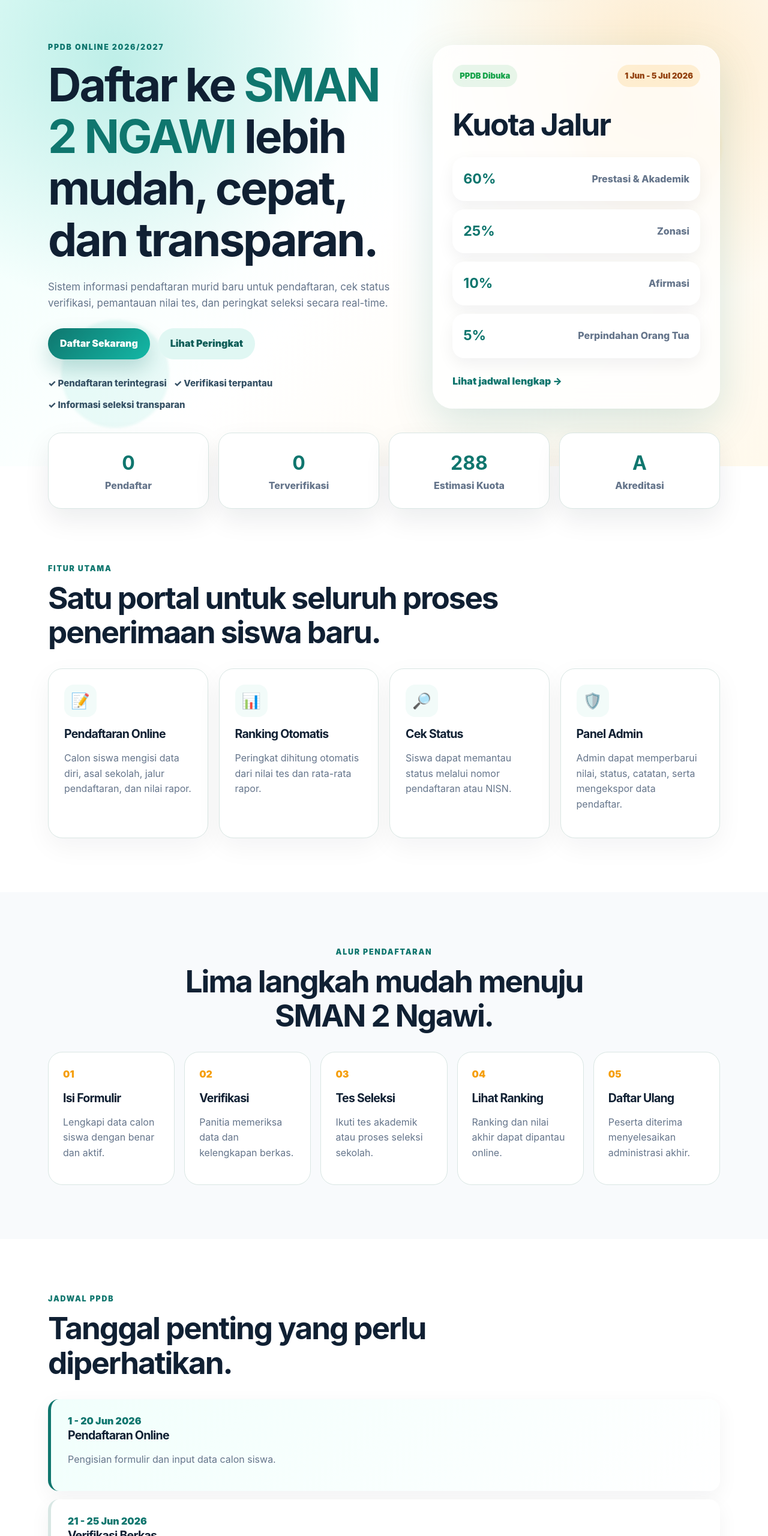
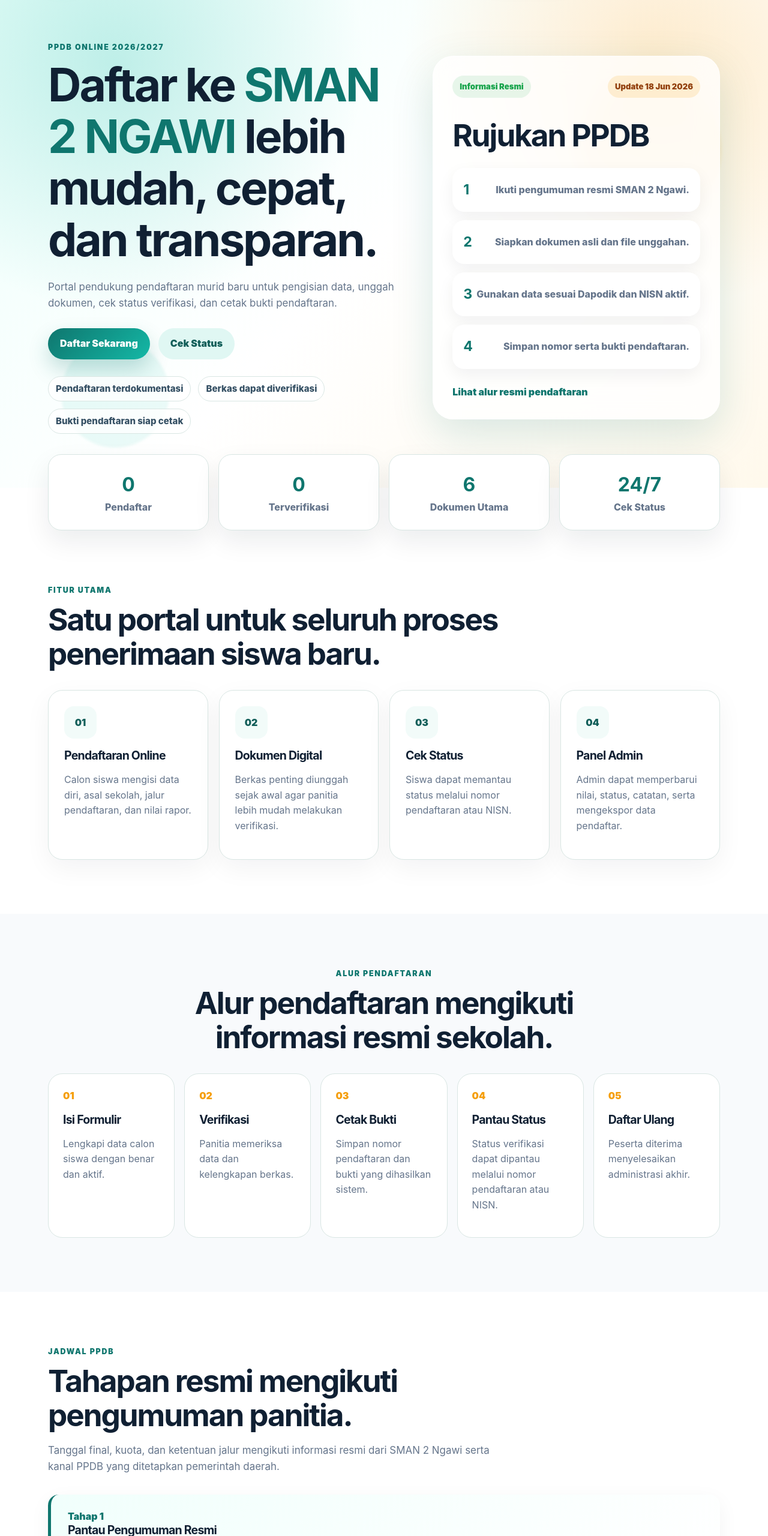
Before and after one commit to Wikko31/ppdb-sman2-ngawi-dinamis, a website: page public/index.html in a window 1280 px wide. Shown: the part 100-2660 px from the top of the page at 60% size. Drawn offline with Linux system fonts and the light colour scheme; no server answers.

Commit message:
Rapikan informasi resmi PPDB

```diff
--- a/public/index.html
+++ b/public/index.html
@@ -3,9 +3,9 @@
 <head>
   <meta charset="UTF-8" />
   <meta name="viewport" content="width=device-width, initial-scale=1.0" />
-  <meta name="description" content="Sistem Penerimaan Murid Baru SMAN 2 Ngawi - pendaftaran, cek status, peringkat hasil tes dan nilai." />
+  <meta name="description" content="Portal PPDB SMAN 2 Ngawi untuk pendaftaran, unggah dokumen, cek status, dan bukti pendaftaran." />
   <title>PPDB SMAN 2 NGAWI</title>
-  <link rel="stylesheet" href="styles.css?v=20260617" />
+  <link rel="stylesheet" href="styles.css?v=20260618" />
 </head>
 <body>
   <header class="site-header" id="top">
@@ -43,32 +43,37 @@
           <p class="eyebrow">PPDB Online 2026/2027</p>
           <h1>Daftar ke <span>SMAN 2 NGAWI</span> lebih mudah, cepat, dan transparan.</h1>
           <p class="hero-subtitle">
-            Sistem informasi pendaftaran murid baru untuk pendaftaran, cek status verifikasi, pemantauan nilai tes, dan peringkat seleksi secara real-time.
+            Portal pendukung pendaftaran murid baru untuk pengisian data, unggah dokumen, cek status verifikasi, dan cetak bukti pendaftaran.
           </p>
           <div class="hero-actions">
             <a href="#daftar" class="btn btn-primary">Daftar Sekarang</a>
-            <a href="#peringkat" class="btn btn-soft">Lihat Peringkat</a>
+            <a href="#cek-status" class="btn btn-soft">Cek Status</a>
           </div>
           <div class="hero-note">
             <span>✓ Pendaftaran terintegrasi</span>
             <span>✓ Verifikasi terpantau</span>
             <span>✓ Informasi seleksi transparan</span>
           </div>
+          <div class="official-pills" aria-label="Keunggulan portal">
+            <span>Pendaftaran terdokumentasi</span>
+            <span>Berkas dapat diverifikasi</span>
+            <span>Bukti pendaftaran siap cetak</span>
+          </div>
         </div>
 
         <aside class="hero-card glass-card reveal">
           <div class="admission-card-top">
-            <span class="badge">PPDB Dibuka</span>
-            <span class="date-pill">1 Jun - 5 Jul 2026</span>
+            <span class="badge">Informasi Resmi</span>
+            <span class="date-pill">Update 18 Jun 2026</span>
           </div>
-          <h2>Kuota Jalur</h2>
+          <h2>Rujukan PPDB</h2>
           <div class="quota-list">
-            <div><strong>60%</strong><span>Prestasi & Akademik</span></div>
-            <div><strong>25%</strong><span>Zonasi</span></div>
-            <div><strong>10%</strong><span>Afirmasi</span></div>
-            <div><strong>5%</strong><span>Perpindahan Orang Tua</span></div>
+            <div><strong>1</strong><span>Ikuti pengumuman resmi SMAN 2 Ngawi.</span></div>
+            <div><strong>2</strong><span>Siapkan dokumen asli dan file unggahan.</span></div>
+            <div><strong>3</strong><span>Gunakan data sesuai Dapodik dan NISN aktif.</span></div>
+            <div><strong>4</strong><span>Simpan nomor serta bukti pendaftaran.</span></div>
           </div>
-          <a href="#jadwal" class="inline-link">Lihat jadwal lengkap →</a>
+          <a href="#jadwal" class="official-link">Lihat alur resmi pendaftaran</a>
         </aside>
       </div>
       <div class="hero-shape shape-one"></div>
@@ -85,12 +90,12 @@
         <span>Terverifikasi</span>
       </article>
       <article>
-        <strong>288</strong>
-        <span>Estimasi Kuota</span>
+        <strong>6</strong>
+        <span>Dokumen Utama</span>
       </article>
       <article>
-        <strong>A</strong>
-        <span>Akreditasi</span>
+        <strong>24/7</strong>
+        <span>Cek Status</span>
       </article>
     </section>
 
@@ -102,21 +107,25 @@
       <div class="feature-grid">
         <article class="feature-card reveal">
           <span class="icon">📝</span>
+          <span class="clean-icon">01</span>
           <h3>Pendaftaran Online</h3>
           <p>Calon siswa mengisi data diri, asal sekolah, jalur pendaftaran, dan nilai rapor.</p>
         </article>
         <article class="feature-card reveal">
           <span class="icon">📊</span>
-          <h3>Ranking Otomatis</h3>
-          <p>Peringkat dihitung otomatis dari nilai tes dan rata-rata rapor.</p>
+          <span class="clean-icon">02</span>
+          <h3>Dokumen Digital</h3>
+          <p>Berkas penting diunggah sejak awal agar panitia lebih mudah melakukan verifikasi.</p>
         </article>
         <article class="feature-card reveal">
           <span class="icon">🔎</span>
+          <span class="clean-icon">03</span>
           <h3>Cek Status</h3>
           <p>Siswa dapat memantau status melalui nomor pendaftaran atau NISN.</p>
         </article>
         <article class="feature-card reveal">
           <span class="icon">🛡️</span>
+          <span class="clean-icon">04</span>
           <h3>Panel Admin</h3>
           <p>Admin dapat memperbarui nilai, status, catatan, serta mengekspor data pendaftar.</p>
         </article>
@@ -127,13 +136,13 @@
       <div class="container">
         <div class="section-heading center">
           <p class="eyebrow">Alur Pendaftaran</p>
-          <h2>Lima langkah mudah menuju SMAN 2 Ngawi.</h2>
+          <h2>Alur pendaftaran mengikuti informasi resmi sekolah.</h2>
         </div>
         <div class="steps">
           <article class="reveal"><span>01</span><h3>Isi Formulir</h3><p>Lengkapi data calon siswa dengan benar dan aktif.</p></article>
           <article class="reveal"><span>02</span><h3>Verifikasi</h3><p>Panitia memeriksa data dan kelengkapan berkas.</p></article>
-          <article class="reveal"><span>03</span><h3>Tes Seleksi</h3><p>Ikuti tes akademik atau proses seleksi sekolah.</p></article>
-          <article class="reveal"><span>04</span><h3>Lihat Ranking</h3><p>Ranking dan nilai akhir dapat dipantau online.</p></article>
+          <article class="reveal"><span>03</span><h3>Cetak Bukti</h3><p>Simpan nomor pendaftaran dan bukti yang dihasilkan sistem.</p></article>
+          <article class="reveal"><span>04</span><h3>Pantau Status</h3><p>Status verifikasi dapat dipantau melalui nomor pendaftaran atau NISN.</p></article>
           <article class="reveal"><span>05</span><h3>Daftar Ulang</h3><p>Peserta diterima menyelesaikan administrasi akhir.</p></article>
         </div>
       </div>
@@ -142,14 +151,15 @@
     <section class="section container" id="jadwal">
       <div class="section-heading">
         <p class="eyebrow">Jadwal PPDB</p>
-        <h2>Tanggal penting yang perlu diperhatikan.</h2>
+        <h2>Tahapan resmi mengikuti pengumuman panitia.</h2>
+        <p class="lead">Tanggal final, kuota, dan ketentuan jalur mengikuti informasi resmi dari SMAN 2 Ngawi serta kanal PPDB yang ditetapkan pemerintah daerah.</p>
       </div>
       <div class="timeline">
-        <div class="timeline-item active reveal"><span>1 - 20 Jun 2026</span><h3>Pendaftaran Online</h3><p>Pengisian formulir dan input data calon siswa.</p></div>
-        <div class="timeline-item reveal"><span>21 - 25 Jun 2026</span><h3>Verifikasi Berkas</h3><p>Validasi data oleh panitia PPDB sekolah.</p></div>
-        <div class="timeline-item reveal"><span>27 Jun 2026</span><h3>Tes Seleksi</h3><p>Tes akademik dan pemetaan minat siswa.</p></div>
-        <div class="timeline-item reveal"><span>30 Jun 2026</span><h3>Pengumuman</h3><p>Peringkat final dan status diterima diumumkan.</p></div>
-        <div class="timeline-item reveal"><span>1 - 5 Jul 2026</span><h3>Daftar Ulang</h3><p>Peserta diterima melengkapi administrasi akhir.</p></div>
+        <div class="timeline-item active reveal"><span>Tahap 1</span><h3>Pantau Pengumuman Resmi</h3><p>Calon peserta didik mengikuti informasi dari akun/kanal resmi SMAN 2 Ngawi.</p></div>
+        <div class="timeline-item reveal"><span>Tahap 2</span><h3>Persiapan Data dan Dokumen</h3><p>Pastikan NISN aktif, data sesuai Dapodik, dan berkas dapat dibaca dengan jelas.</p></div>
+        <div class="timeline-item reveal"><span>Tahap 3</span><h3>Pendaftaran Online</h3><p>Isi formulir, pilih jalur, unggah dokumen, lalu simpan nomor pendaftaran.</p></div>
+        <div class="timeline-item reveal"><span>Tahap 4</span><h3>Verifikasi Panitia</h3><p>Panitia memeriksa data pendaftar dan memberi catatan jika diperlukan.</p></div>
+        <div class="timeline-item reveal"><span>Tahap 5</span><h3>Pengumuman dan Daftar Ulang</h3><p>Peserta mengikuti pengumuman dan instruksi daftar ulang sesuai ketentuan resmi.</p></div>
       </div>
     </section>
 
@@ -158,7 +168,7 @@
         <div class="reveal">
           <p class="eyebrow">Persyaratan</p>
           <h2>Siapkan dokumen sebelum mendaftar.</h2>
-          <p class="lead">Pastikan semua data benar agar proses verifikasi berjalan lancar.</p>
+          <p class="lead">Persyaratan berikut mengikuti informasi dokumen yang umum diumumkan untuk pendaftaran dan perlu disesuaikan kembali dengan pengumuman resmi sekolah.</p>
         </div>
         <div class="requirement-card reveal">
           <ul class="check-list">
@@ -169,6 +179,7 @@
             <li>Pas foto terbaru ukuran 3x4.</li>
             <li>Sertifikat prestasi, khusus jalur prestasi.</li>
           </ul>
+          <p class="official-note">Bawa dokumen asli saat verifikasi jika diminta panitia.</p>
         </div>
       </div>
     </section>
@@ -252,7 +263,7 @@
           <div>
             <p class="eyebrow">Peringkat Seleksi</p>
             <h2>Ranking hasil tes dan nilai akhir.</h2>
-            <p class="lead">Nilai akhir = 60% nilai tes + 40% rata-rata rapor. Peserta tanpa nilai tes belum masuk ranking final.</p>
+            <p class="lead">Daftar ini bersifat pemantauan internal portal. Keputusan akhir mengikuti pengumuman resmi panitia PPDB.</p>
           </div>
           <div class="table-tools">
             <input type="search" id="rankingSearch" placeholder="Cari nama/NISN/jalur" />
@@ -305,9 +316,10 @@
         </div>
         <div class="faq-list">
           <details class="reveal"><summary>Bagaimana alur pendaftaran?</summary><p>Calon peserta didik mengisi formulir pendaftaran, lalu panitia melakukan verifikasi dan memperbarui status seleksi.</p></details>
-          <details class="reveal"><summary>Bagaimana cara memantau hasil seleksi?</summary><p>Peserta dapat mengecek status verifikasi, nilai tes, dan peringkat sementara melalui nomor pendaftaran.</p></details>
-          <details class="reveal"><summary>Dokumen apa yang perlu disiapkan?</summary><p>Siapkan kartu keluarga, akta kelahiran, rapor, pas foto, dan dokumen pendukung lain sesuai ketentuan sekolah.</p></details>
-          <details class="reveal"><summary>Siapa yang dapat dihubungi?</summary><p>Hubungi panitia PPDB SMAN 2 NGAWI untuk informasi resmi mengenai jadwal, persyaratan, dan proses seleksi.</p></details>
+          <details class="reveal"><summary>Bagaimana cara memantau hasil seleksi?</summary><p>Peserta dapat mengecek status verifikasi dan catatan panitia melalui nomor pendaftaran atau NISN.</p></details>
+          <details class="reveal"><summary>Apakah jadwal di portal ini sudah final?</summary><p>Jadwal final mengikuti pengumuman resmi SMAN 2 Ngawi dan kanal PPDB yang ditetapkan pemerintah daerah.</p></details>
+          <details class="reveal"><summary>Dokumen apa yang perlu disiapkan?</summary><p>Siapkan kartu keluarga, akta kelahiran, rapor atau keterangan nilai, bukti NISN/Dapodik, pas foto, dan sertifikat prestasi jika memilih jalur prestasi.</p></details>
+          <details class="reveal"><summary>Siapa yang dapat dihubungi?</summary><p>Gunakan kanal resmi SMAN 2 Ngawi atau datang ke sekretariat sekolah pada jam kerja untuk informasi yang bersifat final.</p></details>
         </div>
       </div>
     </section>
@@ -317,13 +329,13 @@
         <div class="reveal">
           <p class="eyebrow">Kontak Panitia</p>
           <h2>Butuh bantuan pendaftaran?</h2>
-          <p>Hubungi panitia PPDB SMAN 2 Ngawi pada jam kerja sekolah.</p>
+          <p>Gunakan informasi yang diumumkan melalui kanal resmi SMAN 2 Ngawi. Portal ini membantu pendaftaran dan pemantauan data, bukan pengganti pengumuman resmi.</p>
         </div>
         <div class="contact-card reveal">
-          <p><strong>Alamat:</strong> Jl. Ahmad Yani, Ngawi, Jawa Timur</p>
-          <p><strong>Telepon:</strong> (0351) 000000</p>
-          <p><strong>Email:</strong> ppdb@sman2ngawi.sch.id</p>
-          <p><strong>Jam Layanan:</strong> Senin-Jumat, 08.00-14.00 WIB</p>
+          <p><strong>Kanal resmi:</strong> Akun dan pengumuman resmi SMAN 2 Ngawi.</p>
+          <p><strong>Layanan:</strong> Sekretariat/panitia PPDB pada hari dan jam kerja sekolah.</p>
+          <p><strong>Catatan:</strong> Jadwal, kuota, dan keputusan seleksi mengikuti pengumuman resmi panitia.</p>
+          <p><strong>Pembaruan portal:</strong> 18 Juni 2026.</p>
         </div>
       </div>
     </section>
@@ -339,6 +351,6 @@
   </footer>
 
   <div class="toast" id="toast"></div>
-  <script src="app.js?v=20260617"></script>
+  <script src="app.js?v=20260618"></script>
 </body>
 </html>
--- a/public/styles.css
+++ b/public/styles.css
@@ -81,7 +81,9 @@
 .btn-primary { background: linear-gradient(135deg, var(--primary), #14b8a6); color: white; box-shadow: 0 16px 34px rgba(15, 118, 110, 0.24); }
 .btn-soft { background: #e0f7f3; color: var(--primary-dark); }
 .btn-ghost { background: white; color: var(--ink); border: 1px solid var(--line); }
-.hero-note { display: flex; flex-wrap: wrap; gap: 12px; margin-top: 28px; color: #355064; font-weight: 800; font-size: 0.94rem; }
+.hero-note { display: none; }
+.official-pills { display: flex; flex-wrap: wrap; gap: 12px; margin-top: 28px; color: #355064; font-weight: 800; font-size: 0.94rem; }
+.official-pills span { border: 1px solid var(--line); background: rgba(255,255,255,0.78); border-radius: 999px; padding: 8px 12px; }
 .glass-card { border: 1px solid rgba(255, 255, 255, 0.72); background: rgba(255, 255, 255, 0.78); backdrop-filter: blur(20px); box-shadow: var(--shadow); }
 .hero-card { position: relative; border-radius: 34px; padding: 32px; min-height: 430px; }
 .admission-card-top { display: flex; justify-content: space-between; gap: 12px; align-items: center; margin-bottom: 34px; }
@@ -93,6 +95,8 @@
 .quota-list strong { color: var(--primary); font-size: 1.45rem; }
 .quota-list span { color: var(--muted); font-weight: 800; text-align: right; }
 .inline-link { color: var(--primary); font-weight: 900; }
+.hero-card .inline-link { display: none; }
+.official-link { color: var(--primary); font-weight: 900; }
 .hero-shape { position: absolute; border-radius: 999px; filter: blur(2px); opacity: 0.7; }
 .shape-one { width: 180px; height: 180px; bottom: 8%; left: 8%; background: rgba(20, 184, 166, 0.12); }
 .shape-two { width: 240px; height: 240px; right: 6%; top: 18%; background: rgba(245, 158, 11, 0.12); }
@@ -108,7 +112,8 @@
   border: 1px solid var(--line); background: white; border-radius: var(--radius); box-shadow: 0 14px 44px rgba(15, 23, 42, 0.05);
 }
 .feature-card, .program-grid article { padding: 26px; }
-.icon { width: 54px; height: 54px; display: grid; place-items: center; border-radius: 16px; background: var(--soft); font-size: 1.6rem; margin-bottom: 18px; }
+.icon { display: none; }
+.clean-icon { width: 54px; height: 54px; display: grid; place-items: center; border-radius: 16px; background: var(--soft); color: var(--primary-dark); font-weight: 950; font-size: 1rem; margin-bottom: 18px; }
 .feature-card p, .program-grid p, .steps p, .timeline p, .faq-list p { color: var(--muted); }
 .muted-section { background: var(--soft-2); }
 .steps { display: grid; grid-template-columns: repeat(5, 1fr); gap: 16px; }
@@ -137,6 +142,7 @@
 .document-fields { border: 0; border-top: 1px solid var(--line); padding: 22px 0 0; margin: 8px 0 0; }
 .document-fields legend { padding-right: 14px; font-size: 1.04rem; font-weight: 950; color: var(--ink); }
 .field-hint { margin: 6px 0 16px; color: var(--muted); font-weight: 700; line-height: 1.55; }
+.official-note { margin: 18px 0 0; color: var(--muted); font-weight: 800; }
 .document-grid { display: grid; grid-template-columns: repeat(2, 1fr); gap: 16px; }
 .optional-text { color: var(--muted); font-weight: 800; font-size: 0.86rem; }
 .document-links { display: grid; gap: 8px; min-width: 220px; }
@@ -190,9 +196,12 @@
 .contact-card p { color: #334155; }
 .footer { padding: 26px 0; background: #0b1720; color: white; }
 .footer-inner { display: flex; justify-content: space-between; gap: 20px; align-items: center; }
-.footer p { margin: 0; color: rgba(255,255,255,0.72); }
+.footer p { margin: 0; color: rgba(255,255,255,0.72); font-size: 0; }
+.footer p::before { content: "2026 PPDB SMAN 2 NGAWI. Sistem penerimaan murid baru."; font-size: 1rem; }
 .footer a { color: #99f6e4; font-weight: 900; }
 .back-to-top { position: fixed; right: 18px; bottom: 18px; z-index: 40; width: 46px; height: 46px; border: 0; border-radius: 999px; background: var(--primary); color: white; box-shadow: 0 18px 34px rgba(0,0,0,0.18); cursor: pointer; display: none; }
+.back-to-top { font-size: 0; }
+.back-to-top::before { content: "^"; font-size: 1rem; font-weight: 900; }
 .back-to-top.show { display: block; }
 .toast { position: fixed; left: 50%; bottom: 24px; transform: translateX(-50%) translateY(20px); background: #0f172a; color: white; padding: 14px 18px; border-radius: 999px; box-shadow: 0 16px 40px rgba(0,0,0,0.2); opacity: 0; pointer-events: none; transition: 0.2s ease; z-index: 80; font-weight: 800; }
 .toast.show { opacity: 1; transform: translateX(-50%) translateY(0); }
```
